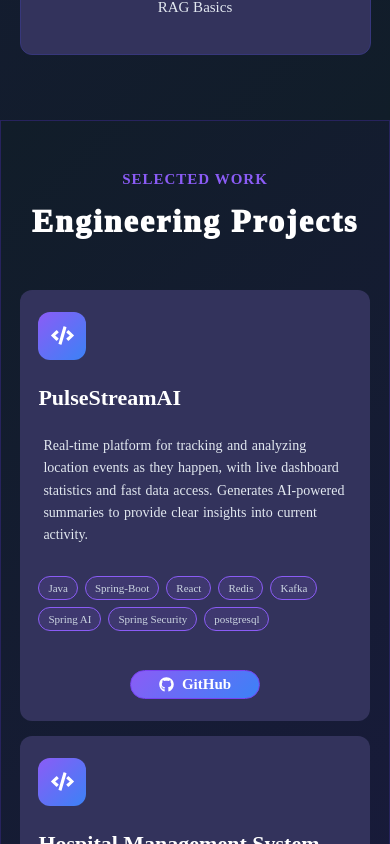
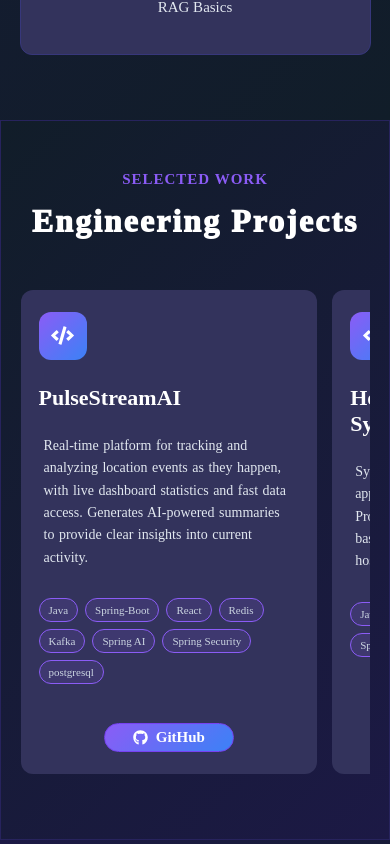
Before and after one commit to ArpitTyagi0001/Portfolio, a React app: page / in a window 390 px wide. Shown: the part 4940-5784 px from the top of the page. Built offline with nearby package versions, Linux system fonts and the light colour scheme; the HTML template or start-up script is replaced by a standard one.

Commit message:
complete portfolio

```diff
--- a/src/App.css
+++ b/src/App.css
@@ -4047,3 +4047,34 @@
     animation-iteration-count: 1 !important;
   }
 }
+
+@media (max-width: 767px) {
+  #project {
+    width: 100%;
+    max-width: 100%;
+    padding-left: 5%;
+    padding-right: 5%;
+    box-sizing: border-box;
+    overflow: hidden;
+  }
+
+  .project {
+    width: 100%;
+    max-width: 100%;
+    display: flex;
+    flex-direction: row;
+    gap: 15px;
+    padding: 10px 0;
+    overflow-x: auto;
+    overflow-y: hidden;
+    box-sizing: border-box;
+  }
+
+  .project-card {
+    flex: 0 0 85%;
+    width: 85%;
+    max-width: 85%;
+    min-width: 0;
+    box-sizing: border-box;
+  }
+}
```
